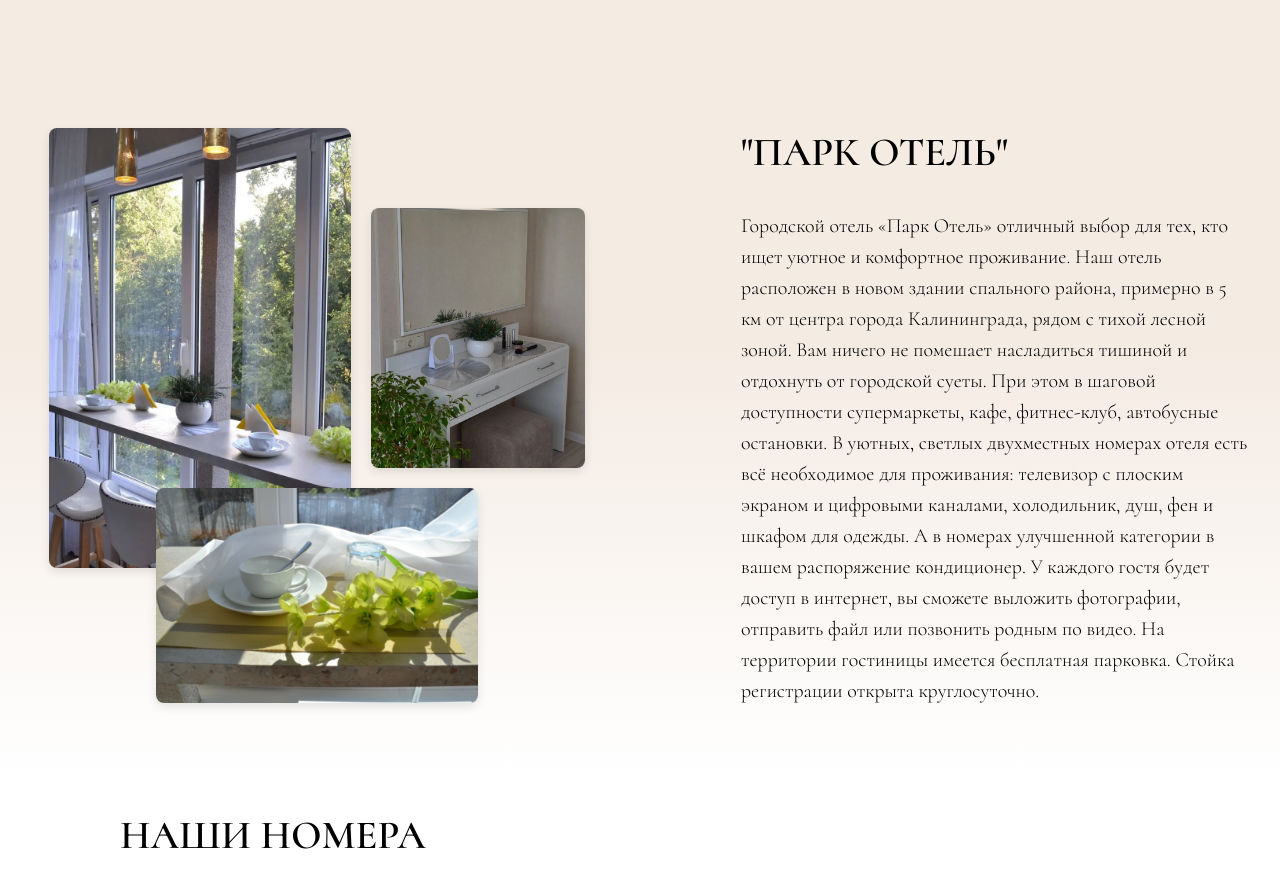
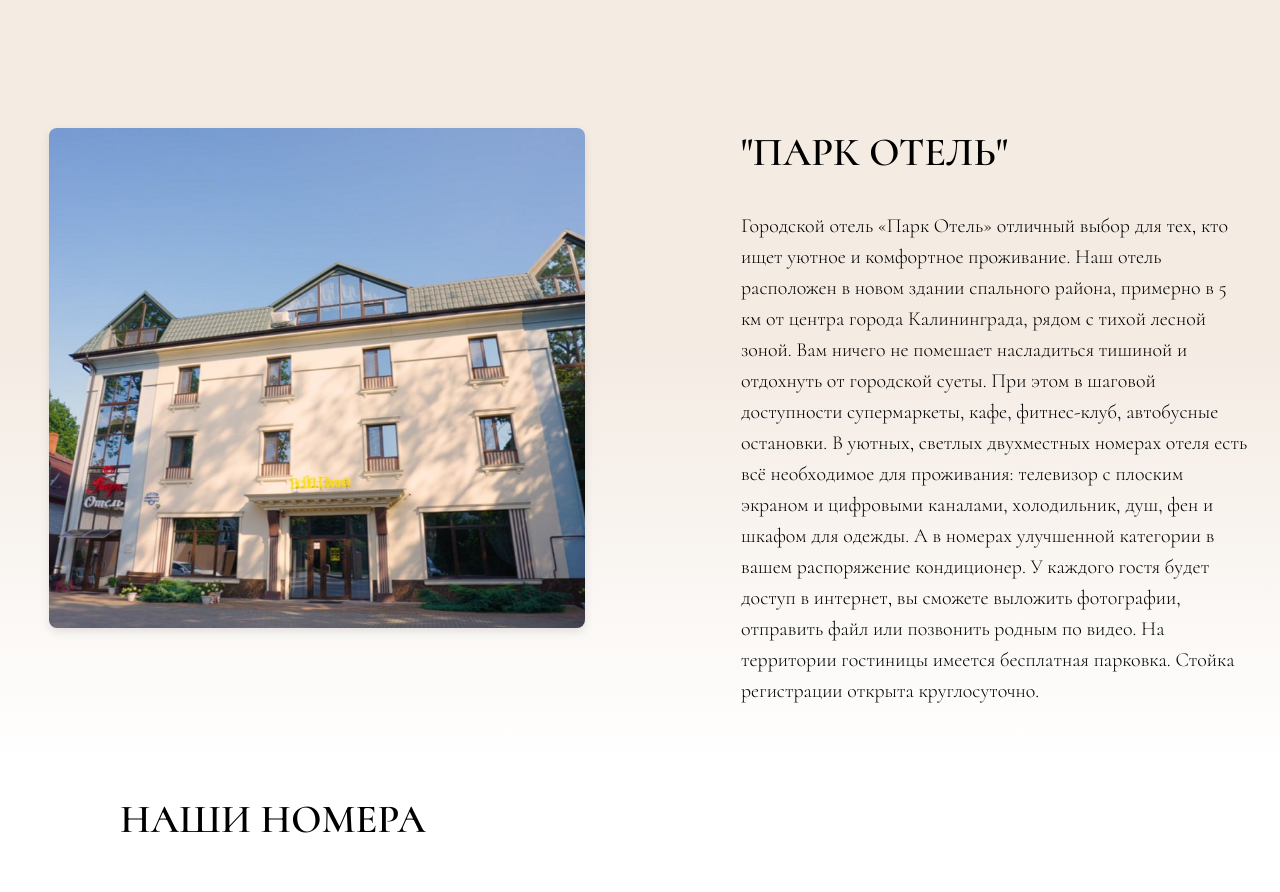
Before and after one commit to maik791277/serene-park-next, a Next.js app: page / in a window 1280 px wide. Shown: the part 800-1692 px from the top of the page. Built offline with nearby package versions, Linux system fonts and the light colour scheme.

Commit message:
fix: исправить TableSection withContainerPadding

```diff
--- a/src/app/page.tsx
+++ b/src/app/page.tsx
@@ -57,41 +57,14 @@ export default function Home() {
         <div className="container flex m-auto justify-center max-lg:flex-col max-lg:items-center ">
           <div className="max-w-xl w-full mx-5">
             <div className="mx-5">
-              <div
-                className="relative flex max-lg pb-[20px] max-sm:h-[500px] max-[500px]:h-[300px] max-[320px]:h-[200px]">
-                <div className="w-[60%] pr-[20px] max-sm:w-[50%]">
-                  <div className="relative w-full h-[440px] max-sm:h-full">
-                    <Image
-                      className="rounded-lg shadow-[0px_4px_10px_rgba(0,0,0,0.1)] transition-transform duration-300 hover:scale-105 border-gray-300 object-cover"
-                      src="/images/AUS3.webp"
-                      alt="Уютный номер отеля с обеденной зоной, длинным столом, белыми стульями, подвесными светильниками и окнами с видом на сад"
-                      fill={true}
-                      sizes="(max-width: 768px) 100vw, 50vw"
-                    />
-                  </div>
-                </div>
-                <div className="w-[40%] mt-[15%] max-sm:mt-0 max-sm:w-[50%]">
-                  <div className="relative w-full h-[260px] max-sm:h-full">
-                    <Image
-                      className="rounded-lg shadow-[0px_4px_10px_rgba(0,0,0,0.1)] transition-transform duration-300 hover:scale-105 border-gray-300 object-cover"
-                      src="/images/AUS1.webp"
-                      alt="asd"
-                      fill={true}
-                      sizes="(max-width: 768px) 100vw, 50vw"
-                    />
-                  </div>
-                  <div className="relative mt-[20px] pb-[100%] max-sm:hidden">
-                    <div className="absolute right-[50%] w-[150%] h-[215px]">
-                      <Image
-                        className="rounded-lg shadow-[0px_4px_10px_rgba(0,0,0,0.1)] transition-transform duration-300 hover:scale-105 border-gray-300 object-cover"
-                        src="/images/AUS2.webp"
-                        alt="asd"
-                        fill={true}
-                        sizes="(max-width: 768px) 100vw, 50vw"
-                      />
-                    </div>
-                  </div>
-                </div>
+              <div className="relative w-full h-[500px] max-sm:h-[400px] max-[500px]:h-[300px] max-[320px]:h-[200px]">
+                <Image
+                  className="rounded-lg shadow-[0px_4px_10px_rgba(0,0,0,0.1)] transition-transform duration-300 hover:scale-105 object-cover"
+                  src="/images/photo_2026-02-22_10-43-58.jpg"
+                  alt="Уютный номер отеля с обеденной зоной, длинным столом, белыми стульями, подвесными светильниками и окнами с видом на сад"
+                  fill
+                  sizes="(max-width: 768px) 100vw, 50vw"
+                />
               </div>
               <div className="relative w-full h-[300px] pt-[20px] sm:hidden max-[500px]:h-[200px]">
                 <Image
```
Also changed, not shown: public/images/photo_2026-02-22_10-43-58.jpg (added).
